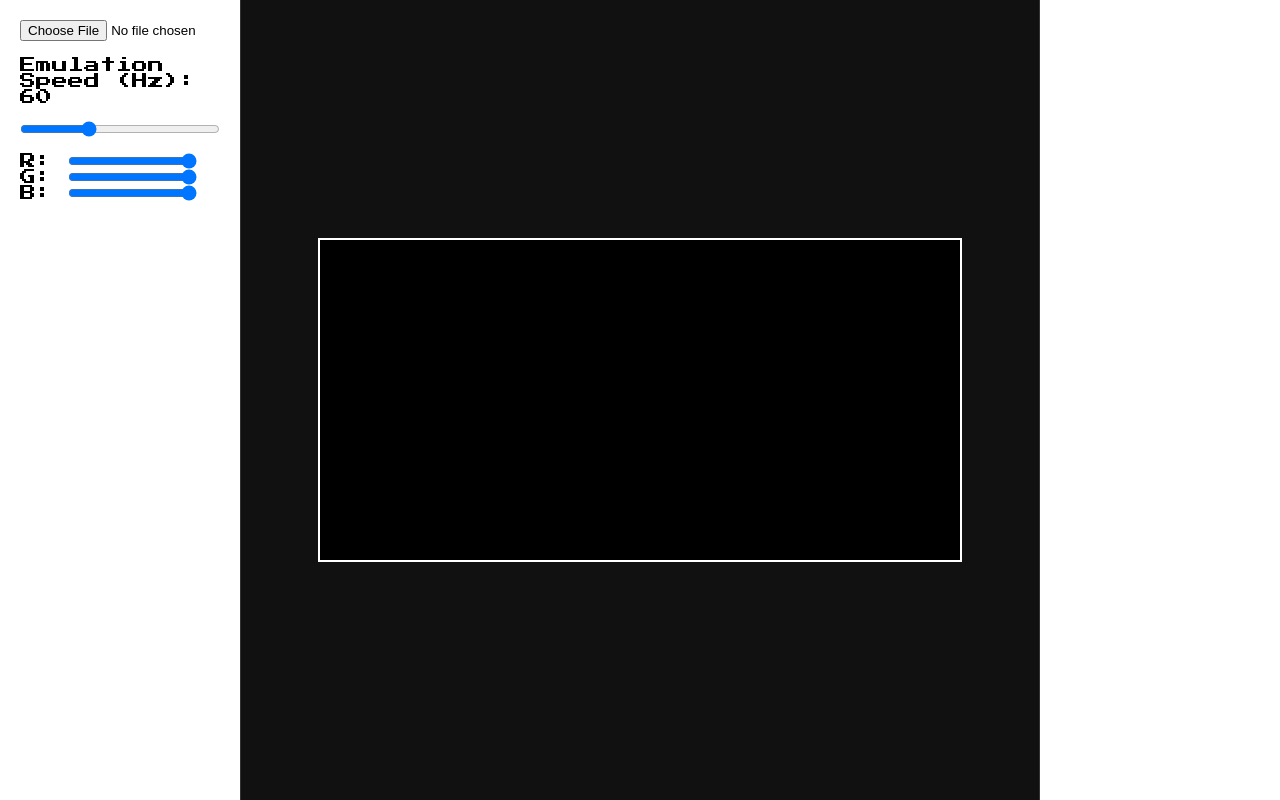
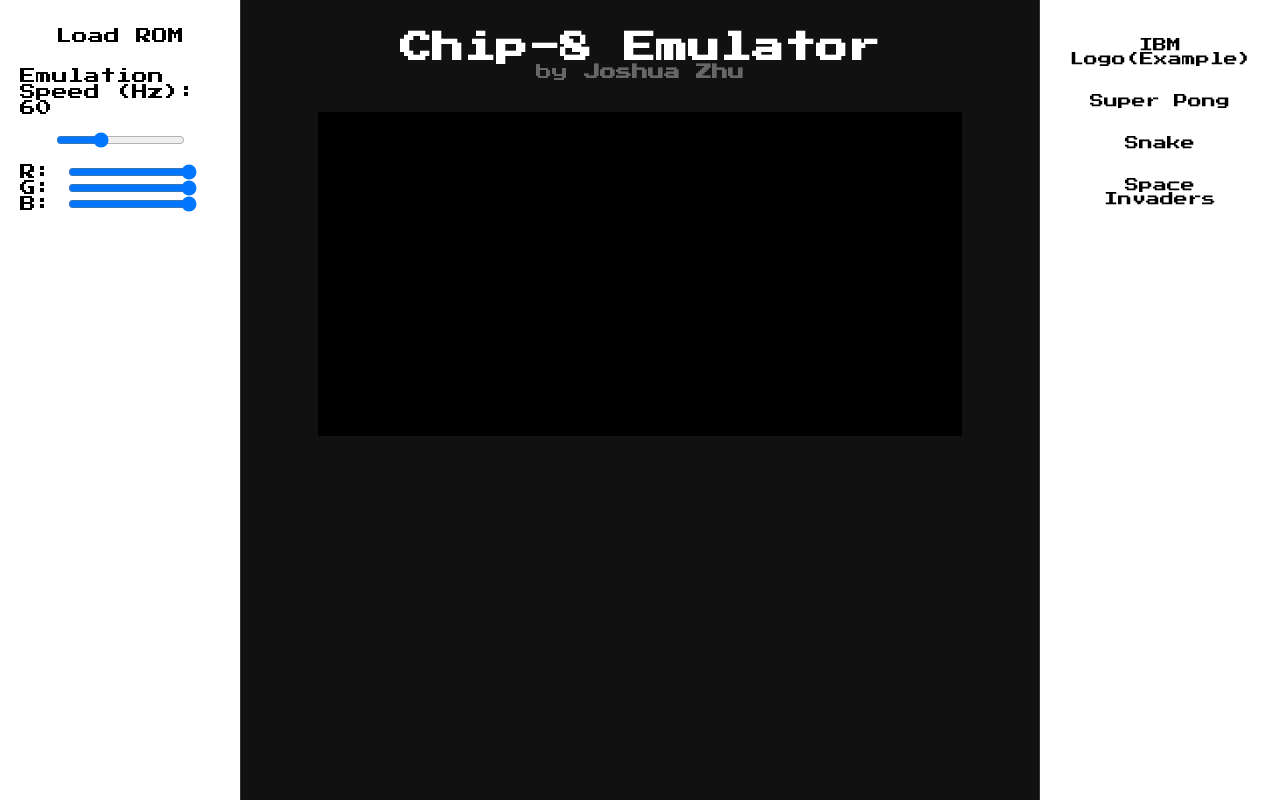
Before and after one commit to zhulanders/chip-8, a website built with webpack: page src/template.html in a window 1280 px wide. Built offline with nearby package versions, Linux system fonts and the light colour scheme.

Commit message:
refactored code in modules and added preloaded roms

```diff
--- a/package.json
+++ b/package.json
@@ -15,6 +15,7 @@
     "webpack-merge": "^6.0.1"
   },
   "devDependencies": {
+    "copy-webpack-plugin": "^13.0.0",
     "eslint": "^8.57.1",
     "eslint-config-airbnb-base": "^15.0.0",
     "eslint-config-prettier": "^10.1.5",
--- a/src/chip8.js
+++ b/src/emulator/chip8.js
@@ -149,7 +149,6 @@ export default class Chip8 {
                         this.v[x] = (this.v[x] - this.v[y]) & 0xFF;
                         break;
                     case(0x0006):
-                    this.v[x]= this.v[y];
                         this.v[0xF] = this.v[x] & 0x1;
                         this.v[x] >>= 1;
                         break;
@@ -158,7 +157,6 @@ export default class Chip8 {
                         this.v[x] = (this.v[y] - this.v[x]) & 0xFF;
                         break;
                     case(0x000E):
-                        this.v[x]= this.v[y];
                         this.v[0xF] = (this.v[x] & 0x80) >> 7;
                         this.v[x] = (this.v[x] << 1) & 0xFF;
                     break;
@@ -254,12 +252,13 @@ export default class Chip8 {
                         break;
                     case(0x0055):
                         for (let i = 0; i <= x; i++) {
-                            this.memory[this.I++] = this.v[i];
+                            this.memory[this.I + i] = this.v[i];
                         }
-                        break;
+                    break;
+
                     case(0x0065):
                         for (let i = 0; i <= x; i++) {
-                            this.v[i] = this.memory[this.I++];
+                            this.v[i] = this.memory[this.I + i];
                         }
                         break;
 
--- /dev/null
+++ b/src/emulator/controls.js
@@ -0,0 +1,24 @@
+const keyMap = {
+    'Digit1': 0x1, 'Digit2': 0x2, 'Digit3': 0x3, 'Digit4': 0xC,
+    'KeyQ': 0x4, 'KeyW': 0x5, 'KeyE': 0x6, 'KeyR': 0xD,
+    'KeyA': 0x7, 'KeyS': 0x8, 'KeyD': 0x9, 'KeyF': 0xE,
+    'KeyZ': 0xA, 'KeyX': 0x0, 'KeyC': 0xB, 'KeyV': 0xF
+  };
+
+export default function setupKeyboard(chip8) {
+    window.addEventListener('keydown', (event) => {
+        const key = keyMap[event.code];
+        if (key !== undefined) {
+        chip8.keys[key] = true;
+        event.preventDefault();
+        }
+    });
+
+    window.addEventListener('keyup', (event) => {
+        const key = keyMap[event.code];
+        if (key !== undefined) {
+        chip8.keys[key] = false;
+        event.preventDefault();
+        }
+    });
+}
--- /dev/null
+++ b/src/emulator/display.js
@@ -0,0 +1,24 @@
+export default class Display {
+    constructor(canvas, getPixelColor) {
+      this.canvas = canvas;
+      this.ctx = canvas.getContext('2d');
+      this.getPixelColor = getPixelColor;
+    }
+
+    draw(chip8) {
+      this.ctx.clearRect(0, 0, this.canvas.width, this.canvas.height);
+      this.ctx.fillStyle = '#000';
+      this.ctx.fillRect(0, 0, this.canvas.width, this.canvas.height);
+
+      for (let y = 0; y < 32; y++) {
+        for (let x = 0; x < 64; x++) {
+          const pixel = chip8.display[y * 64 + x];
+          if (pixel) {
+            const { r, g, b } = this.getPixelColor();
+            this.ctx.fillStyle = `rgb(${r}, ${g}, ${b})`;
+            this.ctx.fillRect(x * 10, y * 10, 10, 10);
+          }
+        }
+      }
+    }
+  }
--- a/src/index.js
+++ b/src/index.js
@@ -1,112 +1,39 @@
-import Chip8 from "./chip8";
+/* eslint-disable no-plusplus */
+/* eslint-disable no-new */
+import Chip8 from './emulator/chip8';
+import Display from './emulator/display';
+import setupKeyboard from './emulator/controls';
+import ColorPicker from './ui/colorpicker';
+import HzController from './ui/hzcontroller';
+import FileLoader from './ui/fileloader';
+import setupRomLoader from './ui/romLoader';
 import './styles.css';
 
-let pixelColor = { r: 255, g: 255, b: 255 };
+const chip8 = new Chip8();
+setupKeyboard(chip8);
+const romsContainer = document.getElementById('rightSidebar');
+setupRomLoader(chip8, romsContainer);
+
+const colorPicker = new ColorPicker(() => {});
+const display = new Display(document.getElementById('screen'), () => colorPicker.getColor());
+new FileLoader(chip8);
+
+
 let hz = 60;
 let intervalId;
-const canvas = document.getElementById('screen');
-const ctx = canvas.getContext('2d');
-function drawDisplay(chip8) {
-    ctx.clearRect(0, 0, canvas.width, canvas.height);
-    ctx.fillStyle = '#000';
-    ctx.fillRect(0, 0, canvas.width, canvas.height);
-    for (let y = 0; y < 32; y++) {
-      for (let x = 0; x < 64; x++) {
-        const pixel = chip8.display[y * 64 + x];
-        if (pixel) {
 
-          ctx.fillStyle = `rgb(${pixelColor.r}, ${pixelColor.g}, ${pixelColor.b})`;
-          ctx.fillRect(x * 10, y * 10, 10, 10);
-        }
-      }
-    }
-  }
-const chip8 = new Chip8();
-
-function getTextColor(r, g, b) {
-
-  const brightness = (r * 299 + g * 587 + b * 114) / 1000;
-  return brightness > 128 ? 'black' : 'white';
-}
 const run = () => {
   for (let i = 0; i < 10; i++) chip8.cycle();
-  drawDisplay(chip8);
-
+  display.draw(chip8);
   if (chip8.delayTimer > 0) chip8.delayTimer--;
   if (chip8.soundTimer > 0) chip8.soundTimer--;
-
   intervalId = setTimeout(run, 1000 / hz);
 };
-function updateColor() {
-  const r = parseInt(document.getElementById('rSlider').value, 10);
-  const g = parseInt(document.getElementById('gSlider').value, 10);
-  const b = parseInt(document.getElementById('bSlider').value, 10);
 
-  pixelColor = { r, g, b };
-  const rgbString = `rgb(${r}, ${g}, ${b})`;
-  const textColor = getTextColor(r, g, b);
-
-  const leftSidebar = document.getElementById('leftSidebar');
-  const rightSidebar = document.getElementById('rightSidebar');
-
-  leftSidebar.style.backgroundColor = rgbString;
-  rightSidebar.style.backgroundColor = rgbString;
-
-  leftSidebar.style.color = textColor;
-  rightSidebar.style.color = textColor;
-}
-
-
-['rSlider', 'gSlider', 'bSlider'].forEach(id => {
-  document.getElementById(id).addEventListener('input', updateColor);
-});
-document.getElementById('hzSlider').addEventListener('input', (event) => {
-  hz = parseInt(event.target.value, 10);
-  document.getElementById('hzValue').textContent = hz;
-
+new HzController((newHz) => {
+  hz = newHz;
   clearTimeout(intervalId);
   run();
 });
-updateColor();
+
 run();
-document.getElementById('romLoader').addEventListener('change', async (event) => {
-    const file = event.target.files[0];
-    if (!file) return;
-    const arrayBuffer = await file.arrayBuffer();
-    chip8.reset();
-    chip8.loadProgram(new Uint8Array(arrayBuffer));
-});
-
-const keyMap = {
-  'Digit1': 0x1,
-  'Digit2': 0x2,
-  'Digit3': 0x3,
-  'Digit4': 0xC,
-  'KeyQ':  0x4,
-  'KeyW':  0x5,
-  'KeyE':  0x6,
-  'KeyR':  0xD,
-  'KeyA':  0x7,
-  'KeyS':  0x8,
-  'KeyD':  0x9,
-  'KeyF':  0xE,
-  'KeyZ':  0xA,
-  'KeyX':  0x0,
-  'KeyC':  0xB,
-  'KeyV':  0xF
-};
-window.addEventListener('keydown', (event) => {
-  const chipKey = keyMap[event.code];
-  if (chipKey !== undefined) {
-    chip8.keys[chipKey] = true;
-    event.preventDefault();
-  }
-});
-
-window.addEventListener('keyup', (event) => {
-  const chipKey = keyMap[event.code];
-  if (chipKey !== undefined) {
-    chip8.keys[chipKey] = false;
-    event.preventDefault();
-  }
-});
--- a/src/styles.css
+++ b/src/styles.css
@@ -21,8 +21,20 @@ body {
   display:flex;
   flex-direction: column;
   gap: 1rem;
+  align-items:center;
 }
-
+#romLoader {
+  display: none;
+}
+#customFileBtn {
+  padding: 8px 16px;
+  background-color: #444;
+  color: white;
+  cursor: pointer;
+  border-radius: 4px;
+  display: inline-block;
+  transition: background-color 0.3s ease;
+}
 .roms {
   width: 200px;
   background-color: #222;
@@ -32,20 +44,56 @@ body {
 }
 
 #canvas-container {
-  flex: 1;
+  flex:1;
   display: flex;
-  justify-content: center;
+  flex-direction: column;
   align-items: center;
+  margin-top: 2rem;
 }
 
-canvas {
-  border: 2px solid #fff;
-  image-rendering: pixelated;
+#title-container {
+  text-align: center;
+  margin-bottom: 2rem;
 }
 
+#title-container h1 {
+  margin: 0;
+  font-family: 'Press Start 2P', cursive;
+}
+
+#title-container h3 {
+  margin: 0;
+  font-family: 'Press Start 2P', sans-serif;
+  font-weight: normal;
+  font-size: 1rem;
+  color: #666;
+}
+
+#screen {
+  display: block;
+  border: 2px solid #000;
+}
 p {
   margin-bottom: 10px;
   font-family: 'Press Start 2P', monospace;
   font-size: 12px;
   color: #0f0;
 }
+.rom-button {
+  display: block;
+  width: 100%;
+  margin: 8px 0;
+  padding: 10px;
+  font-family: 'Press Start 2P', cursive;
+  font-size: 14px;
+  cursor: pointer;
+  background-color: #222;
+  color: #fff;
+  border: none;
+  border-radius: 4px;
+  transition: background-color 0.3s ease;
+}
+
+.rom-button:hover {
+  background-color: #444;
+}
--- a/src/template.html
+++ b/src/template.html
@@ -10,6 +10,7 @@
 </head>
 <body>
     <div class="settings" id="leftSidebar">
+        <label id="customFileBtn" for="romLoader">Load ROM</label>
         <input type="file" id="romLoader" />
         <label for="hzSlider">Emulation Speed (Hz): <span id="hzValue">60</span></label>
         <input type="range" id="hzSlider" min="30" max="120" value="60" />
@@ -19,9 +20,14 @@
             <label>B: <input type="range" id="bSlider" min="0" max="255" value="255"></label>
         </div>
     </div>
+
     <div id="canvas-container">
+        <div id="title-container">
+          <h1>Chip-8 Emulator</h1>
+          <h3>by <span style="font-weight: bold;">Joshua Zhu</span></h3>
+        </div>
         <canvas id="screen" width="640" height="320"></canvas>
-    </div>
+      </div>
 
     <div class="roms" id="rightSidebar"> </div>
 </body>
--- /dev/null
+++ b/src/ui/colorpicker.js
@@ -0,0 +1,48 @@
+/* eslint-disable no-param-reassign */
+import getTextColor from '../utils/textcolor';
+
+export default class ColorPicker {
+  constructor(updateCallback) {
+    this.color = { r: 255, g: 255, b: 255 };
+    this.updateCallback = updateCallback;
+
+    ['rSlider', 'gSlider', 'bSlider'].forEach(id => {
+      document.getElementById(id).addEventListener('input', () => this.updateColor());
+    });
+
+    this.updateColor();
+  }
+
+  updateColor() {
+    const r = parseInt(document.getElementById('rSlider').value, 10);
+    const g = parseInt(document.getElementById('gSlider').value, 10);
+    const b = parseInt(document.getElementById('bSlider').value, 10);
+
+    this.color = { r, g, b };
+    const rgb = `rgb(${r}, ${g}, ${b})`;
+    const textColor = getTextColor(r, g, b);
+
+    ['leftSidebar', 'rightSidebar'].forEach(id => {
+      const el = document.getElementById(id);
+      el.style.backgroundColor = rgb;
+      el.style.color = textColor;
+    });
+    const loadRom = document.getElementById('customFileBtn');
+    loadRom.style.backgroundColor = rgb;
+    loadRom.style.color = textColor;
+    const romsContainer = document.getElementById('rightSidebar');
+    if (romsContainer) {
+      const buttons = romsContainer.querySelectorAll('button');
+      buttons.forEach(button => {
+        button.style.backgroundColor = rgb;
+        button.style.color = textColor;
+        button.style.borderColor = textColor;
+      });
+    }
+    this.updateCallback();
+  }
+
+  getColor() {
+    return this.color;
+  }
+}
--- /dev/null
+++ b/src/ui/fileloader.js
@@ -0,0 +1,12 @@
+export default class FileLoader {
+    constructor(chip8Instance) {
+      this.chip8 = chip8Instance;
+      document.getElementById('romLoader').addEventListener('change', async (event) => {
+        const file = event.target.files[0];
+        if (!file) return;
+        const buffer = await file.arrayBuffer();
+        this.chip8.reset();
+        this.chip8.loadProgram(new Uint8Array(buffer));
+      });
+    }
+  }
--- /dev/null
+++ b/src/ui/hzcontroller.js
@@ -0,0 +1,17 @@
+export default class HzController {
+    constructor(onHzChange) {
+      this.hz = 60;
+      this.onHzChange = onHzChange;
+
+      const slider = document.getElementById('hzSlider');
+      slider.addEventListener('input', (e) => {
+        this.hz = parseInt(e.target.value, 10);
+        document.getElementById('hzValue').textContent = this.hz;
+        this.onHzChange(this.hz);
+      });
+    }
+
+    getHz() {
+      return this.hz;
+    }
+  }
--- /dev/null
+++ b/src/ui/romLoader.js
@@ -0,0 +1,31 @@
+export default function setupRomLoader(chip8, containerElement) {
+    const preloadedRoms = [
+      { name: 'IBM Logo(Example)', url: '/roms/logo.ch8' },
+      { name: 'Super Pong', url: '/roms/pong.ch8' },
+      { name: 'Snake', url: '/roms/snake.ch8' },
+      { name: 'Space Invaders', url: '/roms/invaders.ch8' },
+    ];
+
+    async function loadRom(url) {
+      try {
+        const response = await fetch(url);
+        if (!response.ok) throw new Error(`Failed to fetch ROM: ${response.statusText}`);
+        const arrayBuffer = await response.arrayBuffer();
+        const romData = new Uint8Array(arrayBuffer);
+        chip8.reset();
+        chip8.loadProgram(romData);
+      } catch (error) {
+        console.error(error);
+      }
+    }
+
+    // eslint-disable-next-line no-param-reassign
+    containerElement.innerHTML = '';
+    preloadedRoms.forEach(({ name, url }) => {
+      const btn = document.createElement('button');
+      btn.textContent = name;
+      btn.classList.add('rom-button');
+      btn.addEventListener('click', () => loadRom(url));
+      containerElement.appendChild(btn);
+    });
+  }
--- /dev/null
+++ b/src/utils/textcolor.js
@@ -0,0 +1,4 @@
+export default function getTextColor(r, g, b) {
+    const brightness = (r * 299 + g * 587 + b * 114) / 1000;
+    return brightness > 128 ? 'black' : 'white';
+  }
--- a/webpack.common.js
+++ b/webpack.common.js
@@ -1,5 +1,6 @@
 const path = require('path');
 const HtmlWebpackPlugin = require('html-webpack-plugin');
+const CopyWebpackPlugin = require('copy-webpack-plugin');
 
 module.exports = {
   entry: {
@@ -9,6 +10,11 @@ module.exports = {
     new HtmlWebpackPlugin({
       title: 'Production',
       template: "./src/template.html",
+    }),
+    new CopyWebpackPlugin({
+      patterns: [
+        { from: path.resolve(__dirname, 'public/roms'), to: 'roms' }
+      ],
     }),
   ],
   output: {
```
Also changed, not shown: 5 other files.
